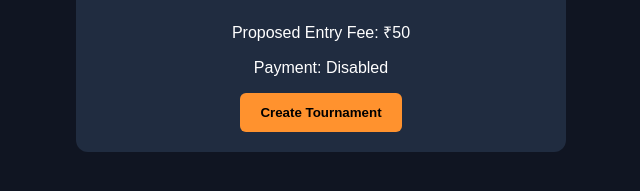
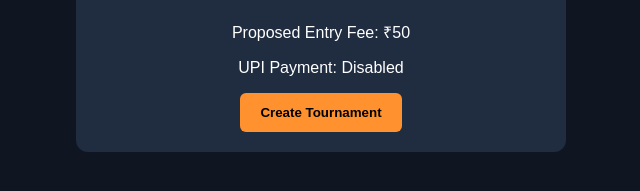
Before and after one commit to Dardomin/ff-battle-arena, a plain HTML site: page admin.html in a window 1280 px wide. Shown: the part 349-540 px from the top of the page, 319-959 px from the left. Drawn offline with Linux system fonts and the light colour scheme.

Commit message:
Update admin.html

```diff
--- a/admin.html
+++ b/admin.html
@@ -9,7 +9,7 @@
 body {
   background:#101522;
   color:white;
-  font-family:Arial;
+  font-family:Arial,sans-serif;
   text-align:center;
   padding:20px;
 }
@@ -36,13 +36,11 @@ button {
 </style>
 </head>
 <body>
-
 <h1>⚔ FF BATTLE ARENA</h1>
 <h2>Admin Dashboard</h2>
 
 <div class="card">
   <h3>Create Tournament</h3>
-
   <input id="name" placeholder="Tournament Name">
 
   <select id="format">
@@ -52,12 +50,11 @@ button {
   </select>
 
   <p>Proposed Entry Fee: ₹50</p>
-  <p>Payment: Disabled</p>
+  <p>UPI Payment: Disabled</p>
 
-  <button onclick="alert('Demo only. Secure admin connection pending.')">
+  <button onclick="alert('Demo only. Admin authentication pending.')">
     Create Tournament
   </button>
 </div>
-
 </body>
 </html>
```
